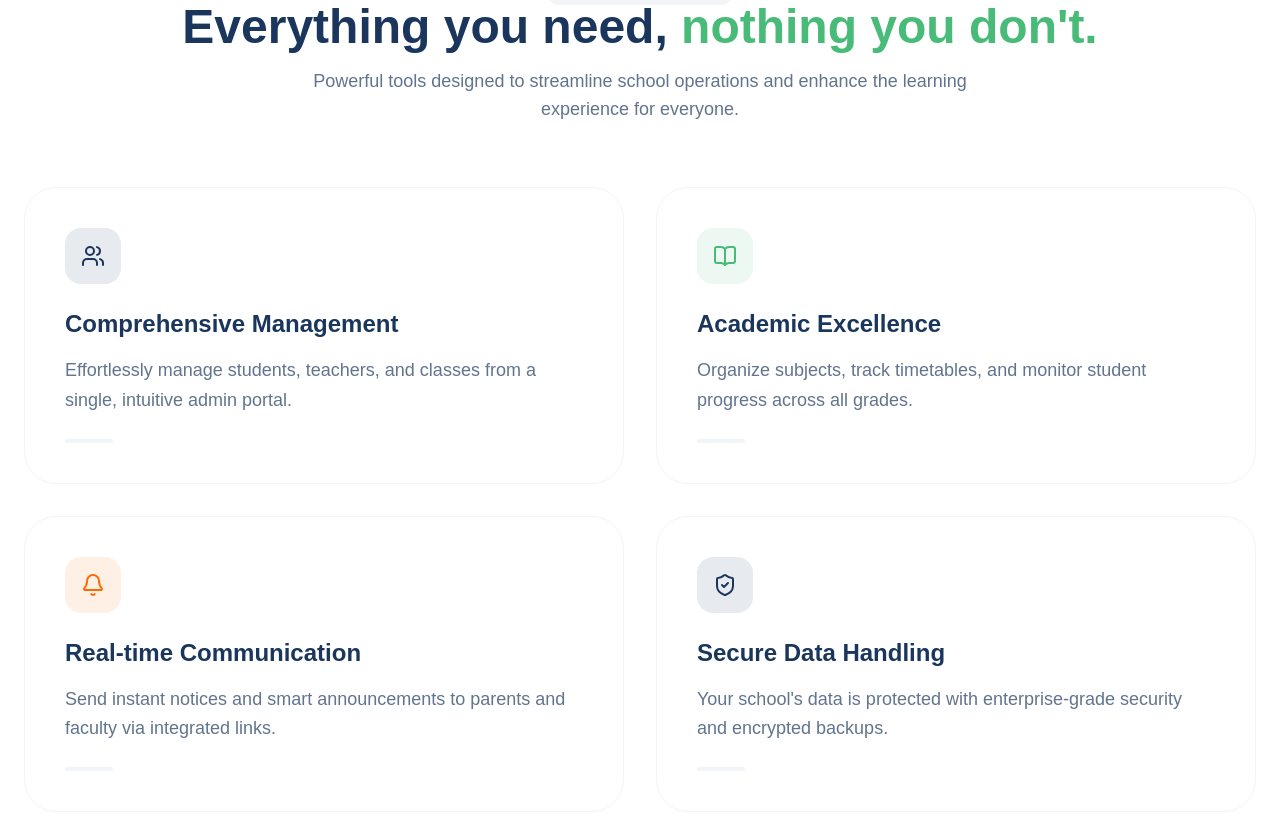
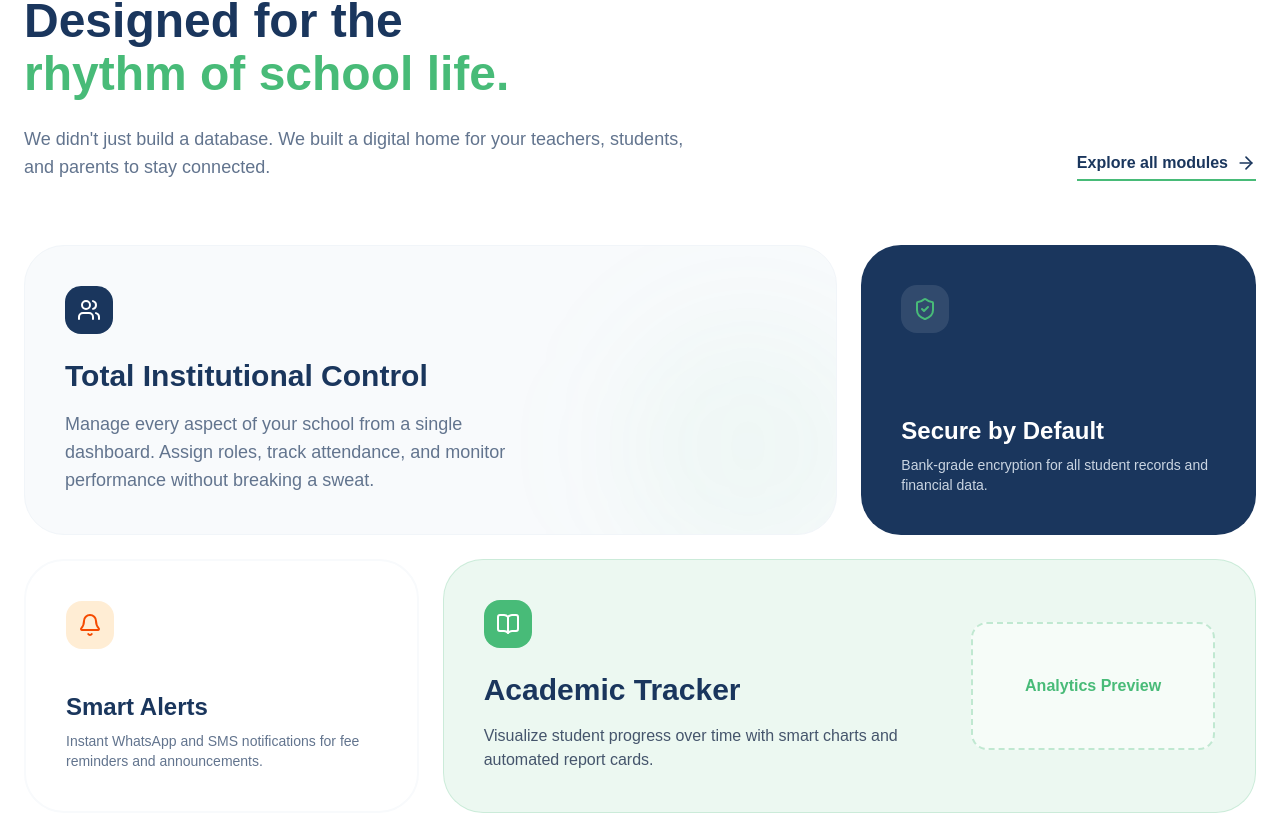
Before and after one commit to babukre1/dugsi, a Next.js app: page / in a window 1280 px wide. Shown: the part 1999-2813 px from the top of the page. Built offline with nearby package versions, Linux system fonts and the light colour scheme.

Commit message:
updated core features section to have more human design vibe

```diff
--- a/app/page.tsx
+++ b/app/page.tsx
@@ -15,6 +15,7 @@ import {
   Menu,
   Bell,
   ShieldCheck,
+  ArrowRight,
 } from "lucide-react";
 import Image from "next/image";
 
@@ -247,43 +248,95 @@ export default function Home() {
         </div>
       </section>
 
-      {/* Core Features */}
-
-      <section className="py-20 px-6 max-w-7xl mx-auto bg-white">
-        <div className="text-center mb-16 space-y-4">
-          <span className="px-4 py-1.5 rounded-full bg-[#1A365D]/5 text-[#1A365D] text-sm font-bold uppercase tracking-wider">
-            Why Choose Dugsi
-          </span>
-          <h2 className="text-4xl lg:text-5xl font-black text-[#1A365D]">
-            Everything you need,{" "}
-            <span className="text-[#48BB78]">nothing you don't.</span>
-          </h2>
-          <p className="text-slate-500 text-lg max-w-2xl mx-auto">
-            Powerful tools designed to streamline school operations and enhance
-            the learning experience for everyone.
-          </p>
+      <section id="features" className="py-24 px-6 max-w-7xl mx-auto bg-white">
+        {/* Header - Left Aligned for a more editorial, human feel */}
+        <div className="flex flex-col lg:flex-row lg:items-end justify-between mb-16 gap-6">
+          <div className="max-w-2xl">
+            <h2 className="text-5xl font-black text-[#1A365D] leading-[1.1] mb-6">
+              Designed for the <br />
+              <span className="text-[#48BB78]">rhythm of school life.</span>
+            </h2>
+            <p className="text-slate-500 text-lg">
+              We didn't just build a database. We built a digital home for your
+              teachers, students, and parents to stay connected.
+            </p>
+          </div>
+          <div className="hidden lg:block">
+            <button className="flex items-center gap-2 text-[#1A365D] font-bold border-b-2 border-[#48BB78] pb-1 hover:gap-4 transition-all">
+              Explore all modules <ArrowRight size={20} />
+            </button>
+          </div>
         </div>
 
-        <div className="grid grid-cols-1 md:grid-cols-2 gap-8">
-          {features.map((feature, index) => (
-            <div
-              key={index}
-              className="group bg-white p-10 rounded-[32px] border border-slate-100 hover:border-[#48BB78]/30 hover:shadow-xl transition-all duration-300"
-            >
-              <div
-                className={`w-14 h-14 ${feature.accent} rounded-2xl flex items-center justify-center mb-6 group-hover:scale-110 transition-transform`}
-              >
-                {feature.icon}
+        {/* Bento Grid Layout */}
+        <div className="grid grid-cols-1 md:grid-cols-12 gap-6">
+          {/* Main Feature - Large Card */}
+          <div className="md:col-span-8 bg-[#F8FAFC] rounded-[40px] p-10 flex flex-col justify-between group overflow-hidden relative border border-slate-100 hover:shadow-2xl hover:shadow-slate-200/50 transition-all">
+            <div className="max-w-md relative z-10">
+              <div className="w-12 h-12 bg-[#1A365D] rounded-2xl flex items-center justify-center mb-6 text-white">
+                <Users size={24} />
               </div>
-              <h3 className="text-2xl font-bold text-[#1A365D] mb-4">
-                {feature.title}
+              <h3 className="text-3xl font-bold text-[#1A365D] mb-4">
+                Total Institutional Control
               </h3>
-              <p className="text-slate-500 leading-relaxed text-lg">
-                {feature.description}
+              <p className="text-slate-500 text-lg">
+                Manage every aspect of your school from a single dashboard.
+                Assign roles, track attendance, and monitor performance without
+                breaking a sweat.
               </p>
-              <div className="mt-6 w-12 h-1 bg-slate-100 group-hover:bg-[#48BB78] group-hover:w-24 transition-all duration-300 rounded-full" />
             </div>
-          ))}
+            {/* Subtle decorative element to make it feel "designed" */}
+            <div className="absolute -right-10 -bottom-10 w-64 h-64 bg-[#48BB78]/5 rounded-full blur-3xl group-hover:bg-[#48BB78]/10 transition-all" />
+          </div>
+
+          {/* Small Feature 1 */}
+          <div className="md:col-span-4 bg-[#1A365D] rounded-[40px] p-10 text-white flex flex-col justify-between hover:scale-[1.02] transition-transform">
+            <div className="w-12 h-12 bg-white/10 rounded-2xl flex items-center justify-center mb-6">
+              <ShieldCheck size={24} className="text-[#48BB78]" />
+            </div>
+            <div>
+              <h3 className="text-2xl font-bold mb-2">Secure by Default</h3>
+              <p className="text-slate-300 text-sm">
+                Bank-grade encryption for all student records and financial
+                data.
+              </p>
+            </div>
+          </div>
+
+          {/* Small Feature 2 */}
+          <div className="md:col-span-4 border-2 border-slate-50 rounded-[40px] p-10 flex flex-col justify-between hover:bg-slate-50 transition-colors">
+            <div className="w-12 h-12 bg-orange-100 rounded-2xl flex items-center justify-center mb-6 text-orange-600">
+              <Bell size={24} />
+            </div>
+            <div>
+              <h3 className="text-2xl font-bold text-[#1A365D] mb-2">
+                Smart Alerts
+              </h3>
+              <p className="text-slate-500 text-sm">
+                Instant WhatsApp and SMS notifications for fee reminders and
+                announcements.
+              </p>
+            </div>
+          </div>
+
+          {/* Medium Feature */}
+          <div className="md:col-span-8 bg-[#48BB78]/10 rounded-[40px] p-10 flex flex-col lg:flex-row items-center gap-8 border border-[#48BB78]/20">
+            <div className="flex-1">
+              <div className="w-12 h-12 bg-[#48BB78] rounded-2xl flex items-center justify-center mb-6 text-white">
+                <BookOpen size={24} />
+              </div>
+              <h3 className="text-3xl font-bold text-[#1A365D] mb-4">
+                Academic Tracker
+              </h3>
+              <p className="text-slate-600">
+                Visualize student progress over time with smart charts and
+                automated report cards.
+              </p>
+            </div>
+            <div className="w-full lg:w-1/3 h-32 bg-white/50 rounded-2xl border-2 border-dashed border-[#48BB78]/30 flex items-center justify-center text-[#48BB78] font-bold">
+              Analytics Preview
+            </div>
+          </div>
         </div>
       </section>
 
```
